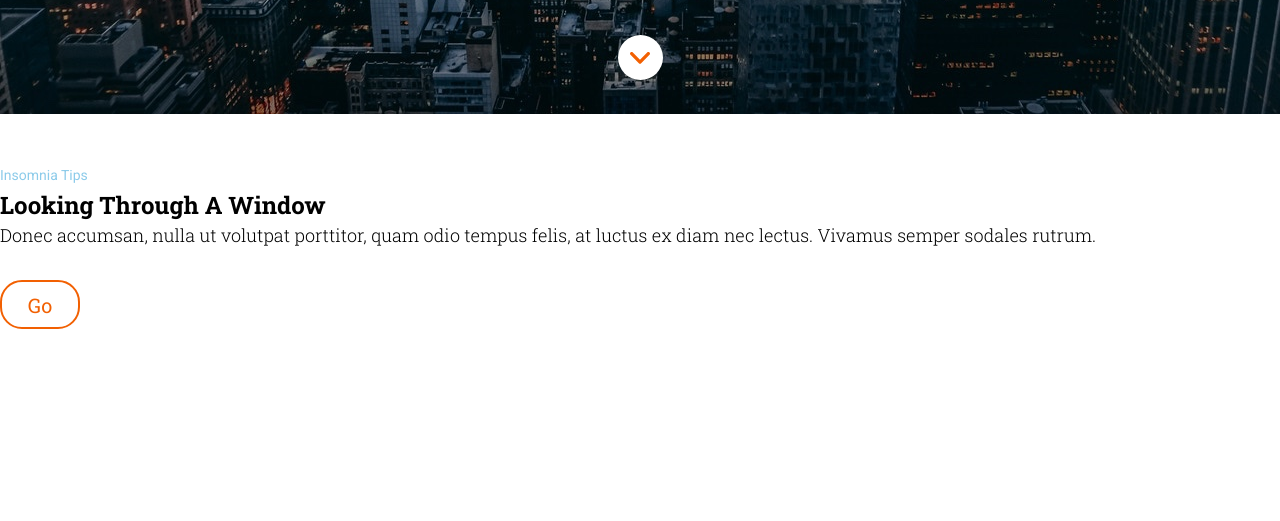
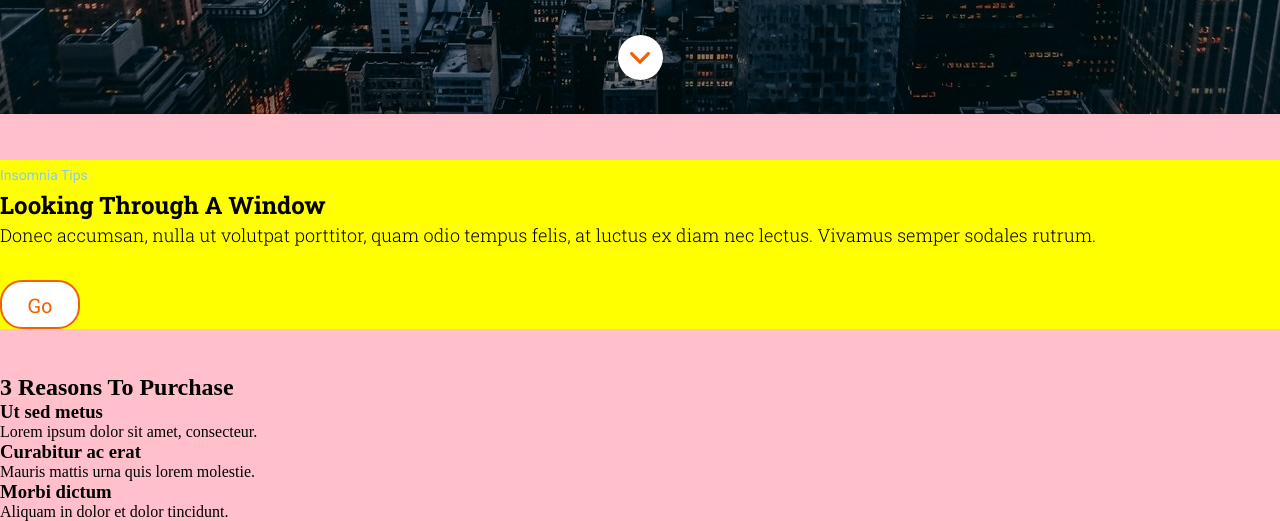
Before and after one commit to ayelenperezdemendiola/m1-evaluacion-final-ayelenperezdemendiola, a website: page _src/templates/index.html in a window 1280 px wide. Shown: the part 670-1191 px from the top of the page. Before the commit the page ends 1044 px from the top, so only its background shows below. Drawn offline with nearby package versions, Linux system fonts and the light colour scheme; files that its build step writes are made by us from their sources; files whose address does not match are found by name.

Commit message:
3 reasons html added

```diff
--- a/_src/assets/scss/main.scss
+++ b/_src/assets/scss/main.scss
@@ -2,6 +2,9 @@
 * {
   margin: 0px;
   padding: 0px;
+}
+body{
+  background-color: pink;
 }
 
 
@@ -81,7 +84,11 @@
 }
 
 /*SECTION MAIN INTRODUCTION*/
+.main__introduction {
+  background-color: lightblue;
+}
 .introduction-container {
+  background-color: yellow;
   margin-top: 30px;
   margin-bottom: 45px;
   text-align: left;
@@ -130,3 +137,4 @@
 .link-go:visited{
   text-decoration: none;
 }
+/*3 reasons*/
--- a/_src/templates/index.html
+++ b/_src/templates/index.html
@@ -45,6 +45,36 @@
       </div>
     </section>
 
+    <section class="reasons">
+      <h2 class="reasons__tittle">3 Reasons To Purchase</h2>
+      <ul class="reasons__list">
+
+        <li class="list__item">
+          <div class="reason1">
+          <h3 class="list__item__tittle">Ut sed metus</h3>
+          <p class="list__item__paragraph">Lorem ipsum dolor sit amet, consecteur.</p>
+        </div>
+        </li>
+
+
+        <li class="list__item__tittle">
+          <div class="reason2">
+          <h3 class="list__tittle">Curabitur ac erat</h3>
+          <p class="list__item__paragraph">Mauris mattis urna quis lorem molestie.</p>
+          </div>
+        </li>
+
+        <li class="list__item">
+          <div class="reason3">
+          <h3 class="list__tittle">Morbi dictum</h3>
+          <p class="list__item__paragraph">Aliquam in dolor et dolor tincidunt.</p>
+          </div>
+        </li>
+
+
+      </ul>
+    </section>
+
 
 </main>
 </body>
```
